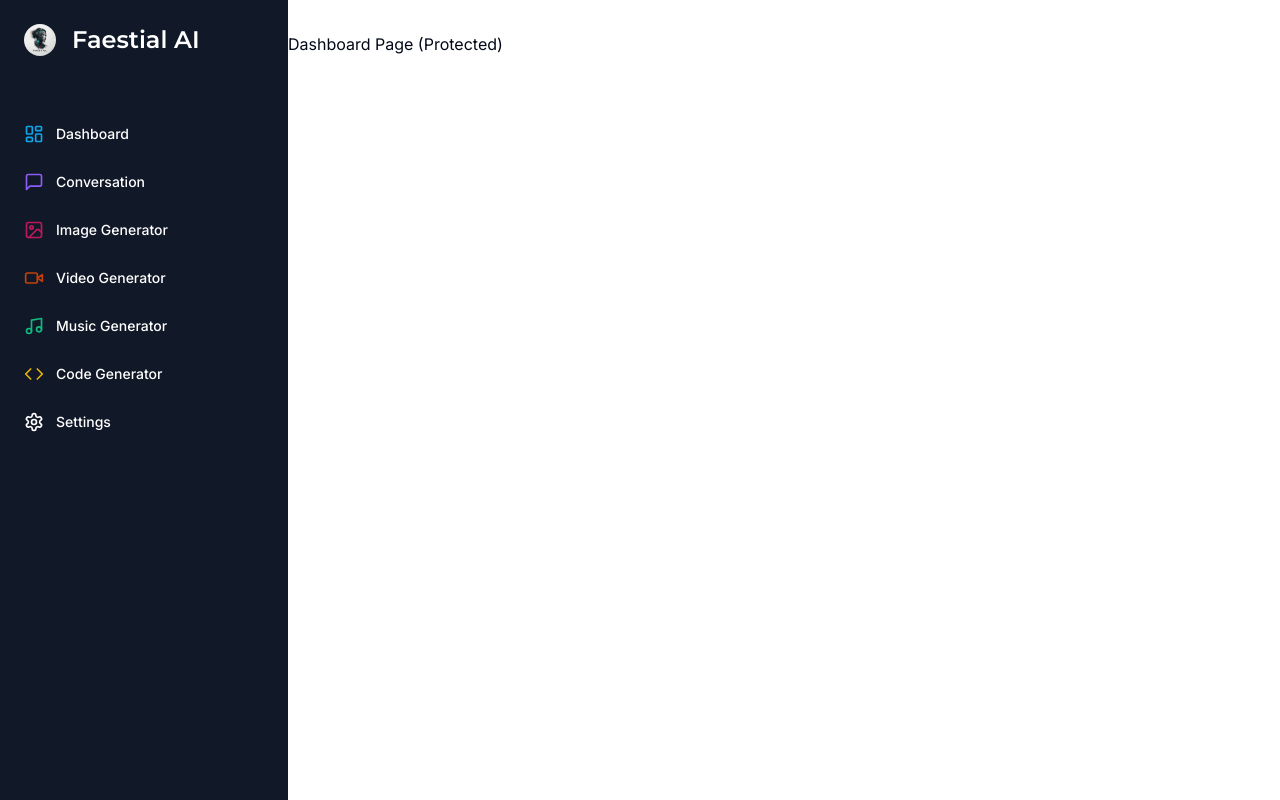
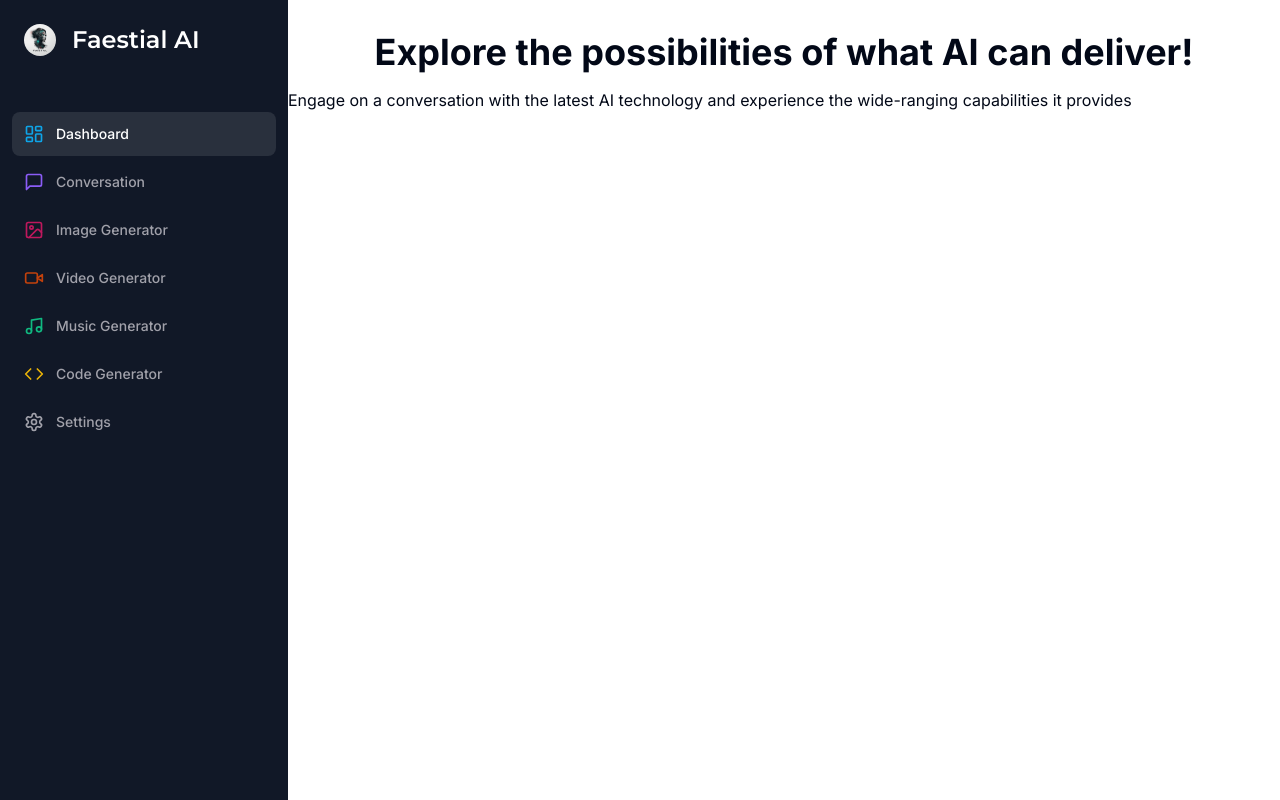
Before and after one commit to FilipiMachado/saas-ai-fullstack, a Next.js app: page /dashboard in a window 1280 px wide. Built offline with nearby package versions, Linux system fonts and the light colour scheme.

Commit message:
finished mobile sidebar

```diff
--- a/app/(dashboard)/(routes)/dashboard/page.tsx
+++ b/app/(dashboard)/(routes)/dashboard/page.tsx
@@ -1,7 +1,15 @@
 export default function DashboardPage() {
   return (
     <div>
-      Dashboard Page (Protected)
+      <div className="mb-8 space-y-4">
+        <h2 className="text-2xl md:text-4xl font-bold text-center">
+          Explore the possibilities of what AI can deliver!
+        </h2>
+        <p>
+          Engage on a conversation with the latest AI technology and experience
+          the wide-ranging capabilities it provides
+        </p>
+      </div>
     </div>
-  )
+  );
 }
--- a/components/mobile-sidebar.tsx
+++ b/components/mobile-sidebar.tsx
@@ -3,12 +3,32 @@
 import { Menu } from "lucide-react";
 
 import { Button } from "@/components/ui/button";
+import { Sheet, SheetContent, SheetTrigger } from "@/components/ui/sheet";
+import Sidebar from "@/components/sidebar";
+import { useEffect, useState } from "react";
 
 const MobileSidebar = () => {
+  const [isMounted, setIsMounted] = useState(false);
+
+  useEffect(() => {
+    setIsMounted(true);
+  }, []);
+
+  if (!isMounted) {
+    return null;
+  }
+
   return (
-    <Button className="md:hidden" variant="ghost" size="icon">
-      <Menu />
-    </Button>
+    <Sheet>
+      <SheetTrigger>
+        <Button className="md:hidden" variant="ghost" size="icon">
+          <Menu />
+        </Button>
+      </SheetTrigger>
+      <SheetContent side="left" className="p-0">
+        <Sidebar />
+      </SheetContent>
+    </Sheet>
   );
 };
 
--- a/components/sidebar.tsx
+++ b/components/sidebar.tsx
@@ -3,6 +3,7 @@
 import Image from "next/image";
 import Link from "next/link";
 import { Montserrat } from "next/font/google";
+import { usePathname } from "next/navigation";
 
 import { cn } from "@/lib/utils";
 import {
@@ -62,6 +63,8 @@ const routes = [
 ];
 
 const Sidebar = () => {
+  const pathname = usePathname();
+
   return (
     <div className="space-y-4 py-4 flex flex-col h-full bg-[#111827] text-white">
       <div className="px-3 py-2 flex-1">
@@ -78,7 +81,12 @@ const Sidebar = () => {
             <Link
               href={route.href}
               key={route.href}
-              className="text-sm group flex p-3 w-full justify-start font-medium cursor-pointer hover:text-white hover:bg-white/10 rounded-lg transition"
+              className={cn(
+                "text-sm group flex p-3 w-full justify-start font-medium cursor-pointer hover:text-white hover:bg-white/10 rounded-lg transition",
+                pathname === route.href
+                  ? "text-white bg-white/10"
+                  : "text-zinc-400"
+              )}
             >
               <div className="flex items-center flex-1">
                 <route.icon className={cn("h-5 w-5 mr-3", route.color)} />
```
